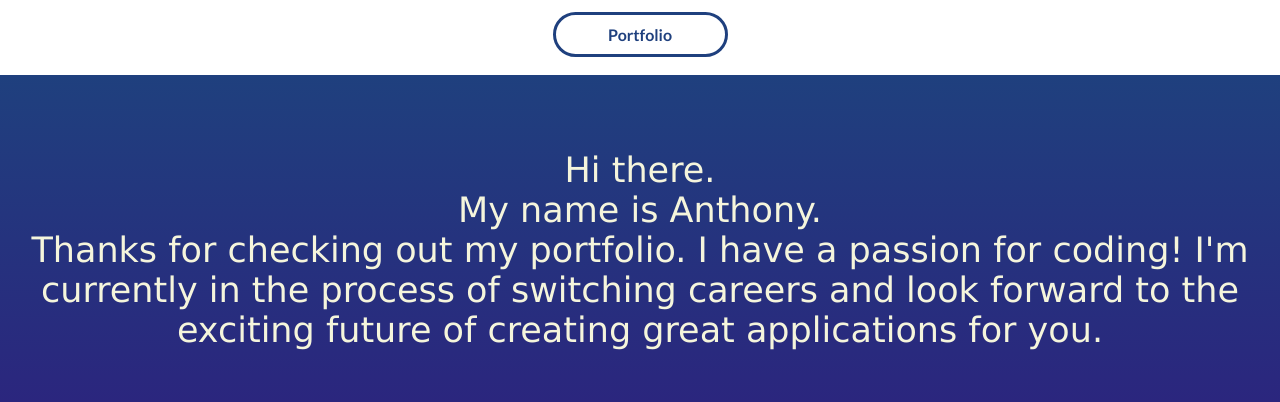
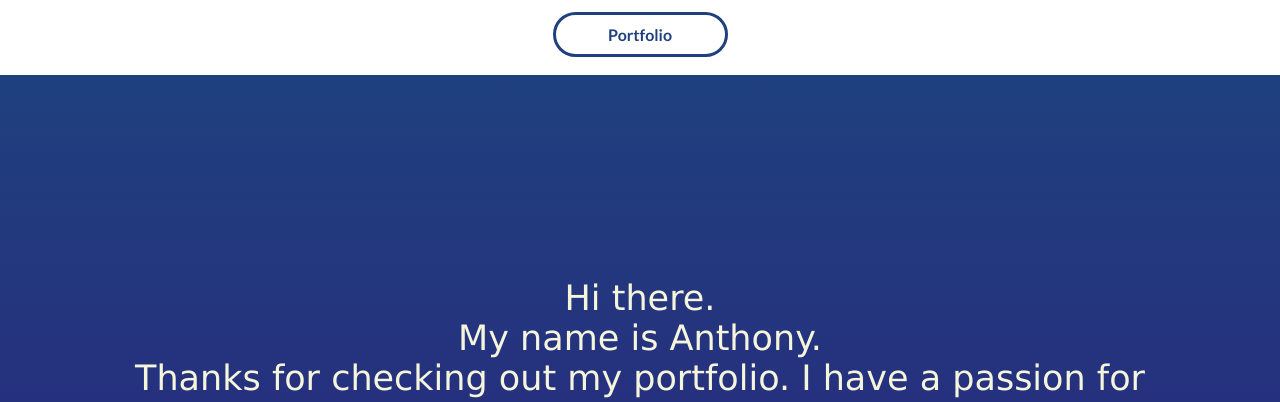
Before and after one commit to asavalle/asavalle.github.io, a plain HTML site: page index.html in a window 1280 px wide. Shown: the part 1210-1612 px from the top of the page. Drawn offline with Linux system fonts and the light colour scheme.

Commit message:
Correct Id reference

```diff
--- a/styles.css
+++ b/styles.css
@@ -204,16 +204,21 @@ main {
     /* padding: 15%; */
 }
 
-#about {
+
+/* #about {
     display: block;
     padding: 10%;
     width: 100%;
     height: auto;
-}
+} */
 
 #about-text {
     color: beige;
     font-family: Verdana, Geneva, Tahoma, sans-serif;
+    display: block;
+    padding: 10%;
+    width: 100%;
+    height: auto;
 }
 
 
```
